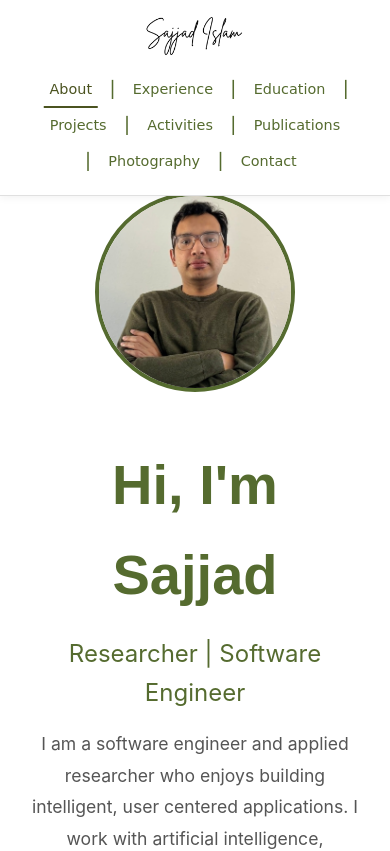
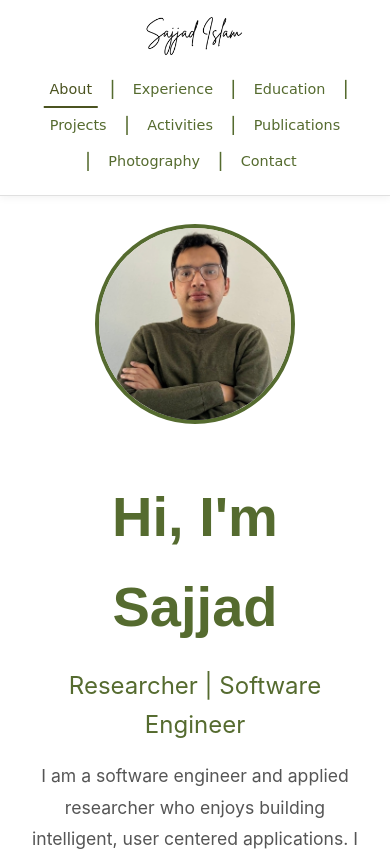
Before and after one commit to sajjadIslam2619/portfolio, a React (Vite) app: page / in a window 390 px wide. Shown: the top 851 px of the page. Built offline with nearby package versions, Linux system fonts and the light colour scheme.

Commit message:
Fix screen size issue

```diff
--- a/src/components/About.css
+++ b/src/components/About.css
@@ -112,7 +112,7 @@
 
 @media (max-width: 768px) {
   .about {
-    padding: 12rem 0 2rem 0;
+    padding: 14rem 0 2rem 0;
   }
 
   .section-title {
--- a/src/components/Education.css
+++ b/src/components/Education.css
@@ -173,7 +173,8 @@
     border-right: 0;
     border-top: 10px solid transparent;
     border-bottom: 10px solid transparent;
-    right: auto;
+    left: -2rem !important;
+    right: auto !important;
   }
 
   /*.timeline-item:hover .timeline-marker {
```
